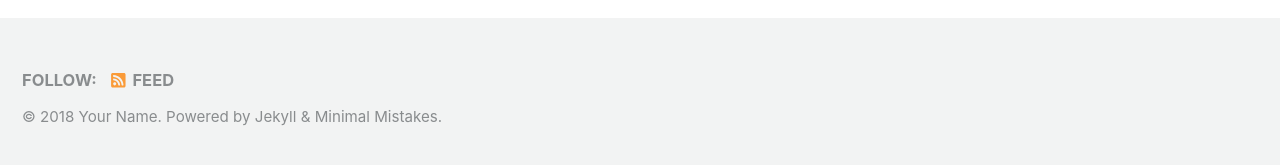
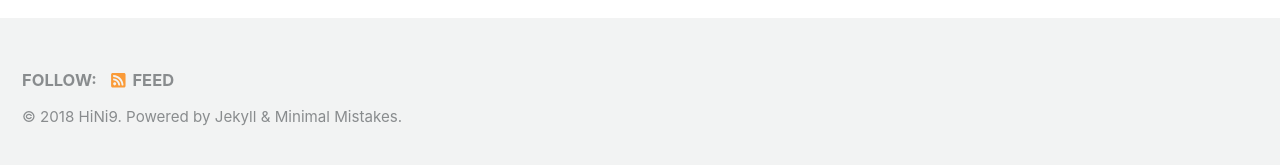
Before and after one commit to HiNi9/hini9.github.io, a Jekyll site: the page built from index.html, in a window 1280 px wide and 900 px high, scrolled down 222 px. Shown: the part 727-892 px from the top of the window. Built offline with Jekyll 4.4.1, drawn with Linux system fonts in a browser that asks for light colours; cached includes are drawn as plain includes; nearby versions of some CDN libraries; the list of posts is cut into pages by our own code; some of the changed text lies outside the part shown.

Commit message:
Update _config.yml

```diff
--- a/_config.yml
+++ b/_config.yml
@@ -16,9 +16,9 @@ minimal_mistakes_skin    : "default" # "air", "aqua", "contrast", "dark", "dirt"
 
 # Site Settings
 locale                   : "en-US"
-title                    : "Site Title"
+title                    : "My Blog"
 title_separator          : "-"
-name                     : "Your Name"
+name                     : "HiNi9"
 description              : "An amazing website."
 url                      : # the base hostname & protocol for your site e.g. "https://mmistakes.github.io"
 baseurl                  : # the subpath of your site, e.g. "/blog"
@@ -103,10 +103,10 @@ analytics:
 
 # Site Author
 author:
-  name             : "Your Name"
+  name             : "HiNi9"
   avatar           : # path of avatar image, e.g. "/assets/images/bio-photo.jpg"
-  bio              : "I am an amazing person."
-  location         : "Somewhere"
+  bio              : "놈팽이 나야나'ㅅ'"
+  location         : "South-Korea"
   email            :
   links:
     - label: "Email"
```
